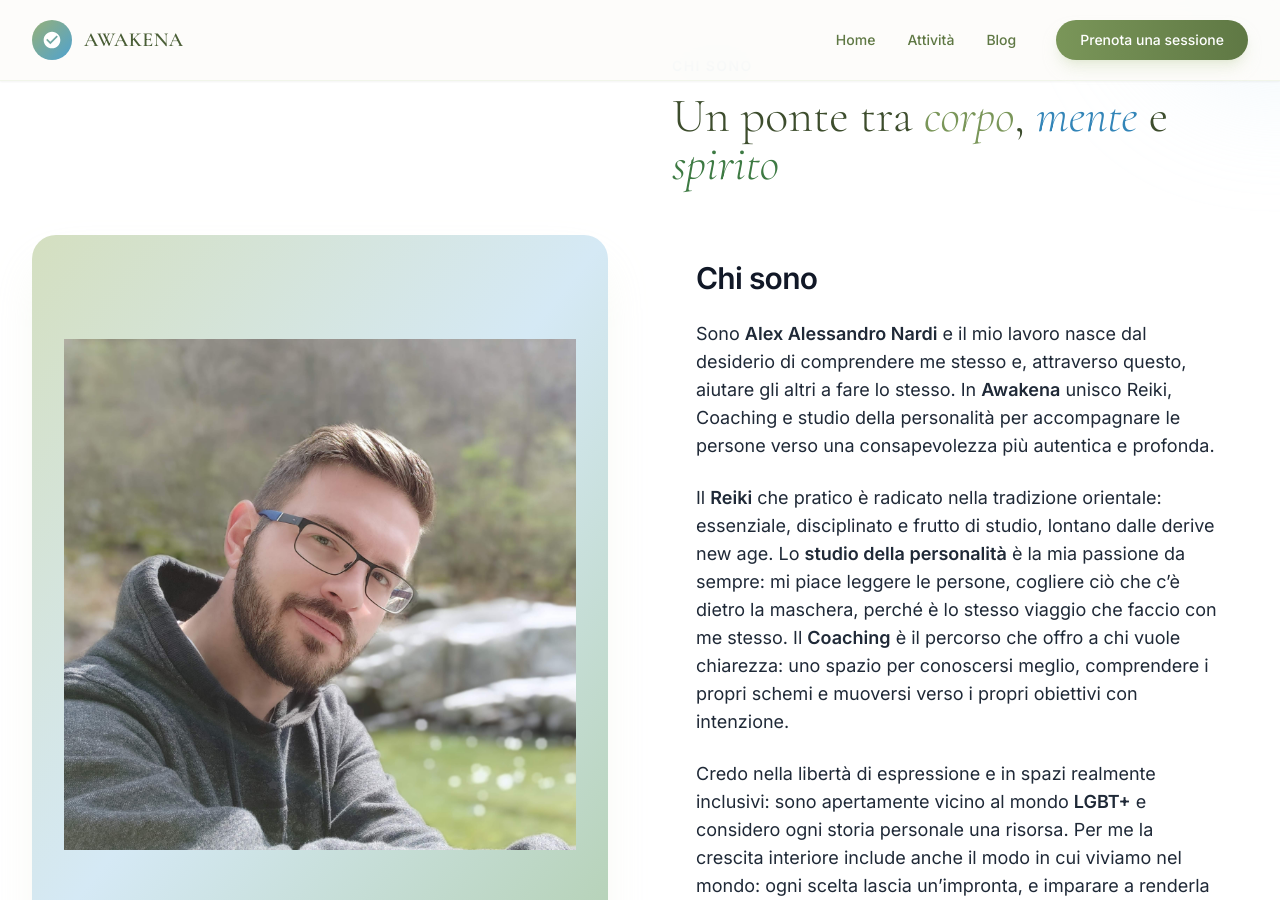
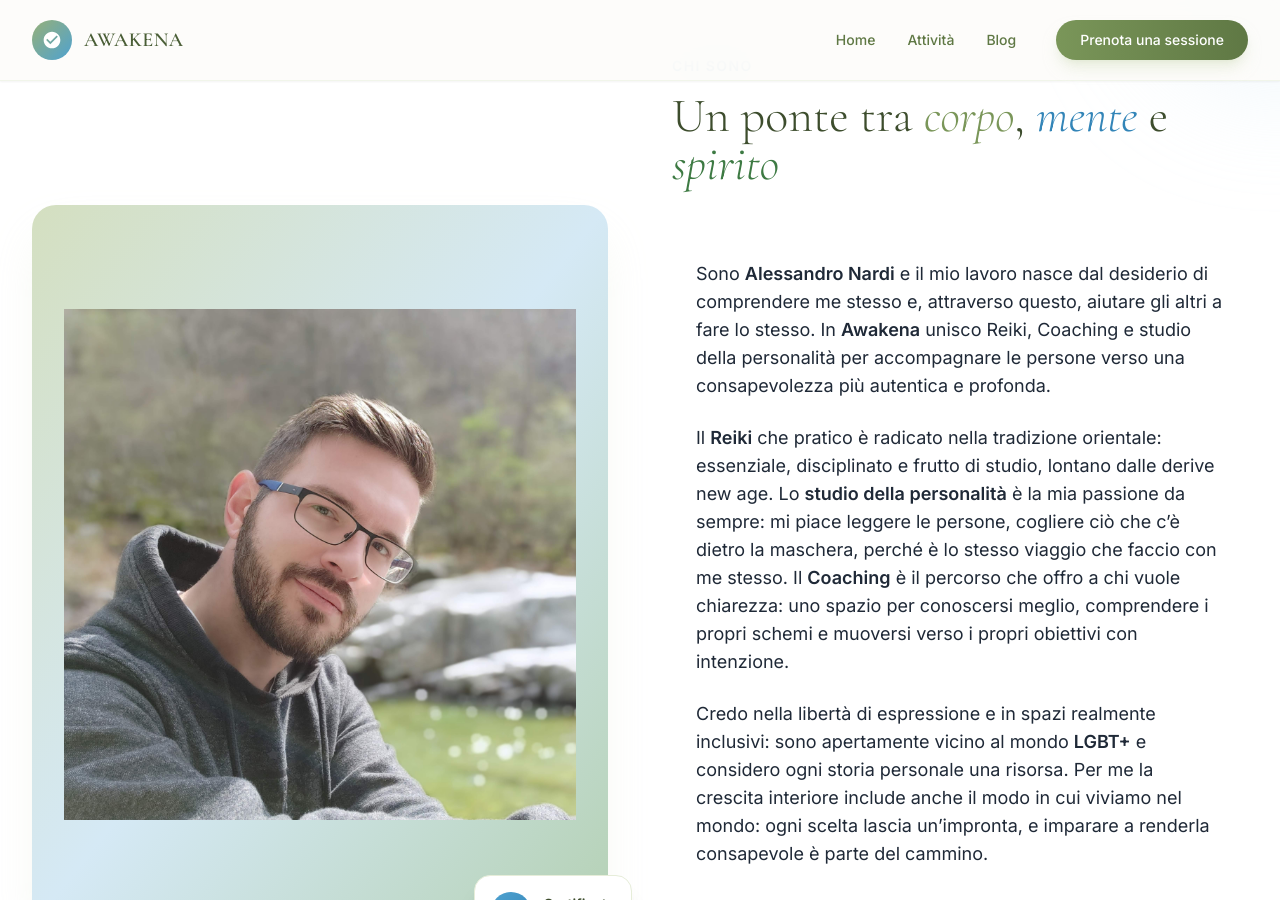
Before and after one commit to rerosku/rerosku.github.io, a Jekyll site: the page built from index.html, in a window 1280 px wide and 900 px high, scrolled down 1023 px. Built offline with Jekyll 4.4.1, drawn with Linux system fonts in a browser that asks for light colours; nearby versions of some CDN libraries; some web fonts are replaced.

Commit message:
Update rerosku.github.io from Acode

```diff
--- a/index.html
+++ b/index.html
@@ -87,12 +87,8 @@
           <section class="max-w-3xl mx-auto px-6 py-12">
   <div class="space-y-6 text-gray-800 leading-relaxed">
 
-    <h2 class="text-3xl font-semibold text-gray-900 tracking-tight">
-      Chi sono
-    </h2>
-
     <p class="text-lg">
-      Sono <strong class="font-semibold">Alex Alessandro Nardi</strong> e il mio lavoro nasce dal desiderio di comprendere me stesso e, attraverso questo, aiutare gli altri a fare lo stesso. In <span class="font-semibold">Awakena</span> unisco Reiki, Coaching e studio della personalità per accompagnare le persone verso una consapevolezza più autentica e profonda.
+      Sono <strong class="font-semibold">Alessandro Nardi</strong> e il mio lavoro nasce dal desiderio di comprendere me stesso e, attraverso questo, aiutare gli altri a fare lo stesso. In <span class="font-semibold">Awakena</span> unisco Reiki, Coaching e studio della personalità per accompagnare le persone verso una consapevolezza più autentica e profonda.
     </p>
 
     <p class="text-lg">
@@ -100,10 +96,8 @@
     </p>
 
     <p class="text-lg">
-      Credo nella libertà di espressione e in spazi realmente inclusivi: sono apertamente vicino al mondo <strong class="font-semibold">LGBT+</strong> e considero ogni storia personale una risorsa. Per me la crescita interiore include anche il modo in cui viviamo nel mondo: ogni scelta lascia un’impronta, e imparare a renderla consapevole è parte del cammino.
-    </p>
-
-  </div>
+      Credo nella libertà di espressione e in spazi realmente inclusivi: sono apertamente vicino al mondo <strong class="font-semibold">LGBT+</strong> e considero ogni storia personale una risorsa. Per me la crescita interiore include anche il modo in cui viviamo nel mondo: ogni scelta lascia un’impronta, e imparare a renderla consapevole è parte del cammino. </p>
+ </div>
 </section>
         </div>
 
```
